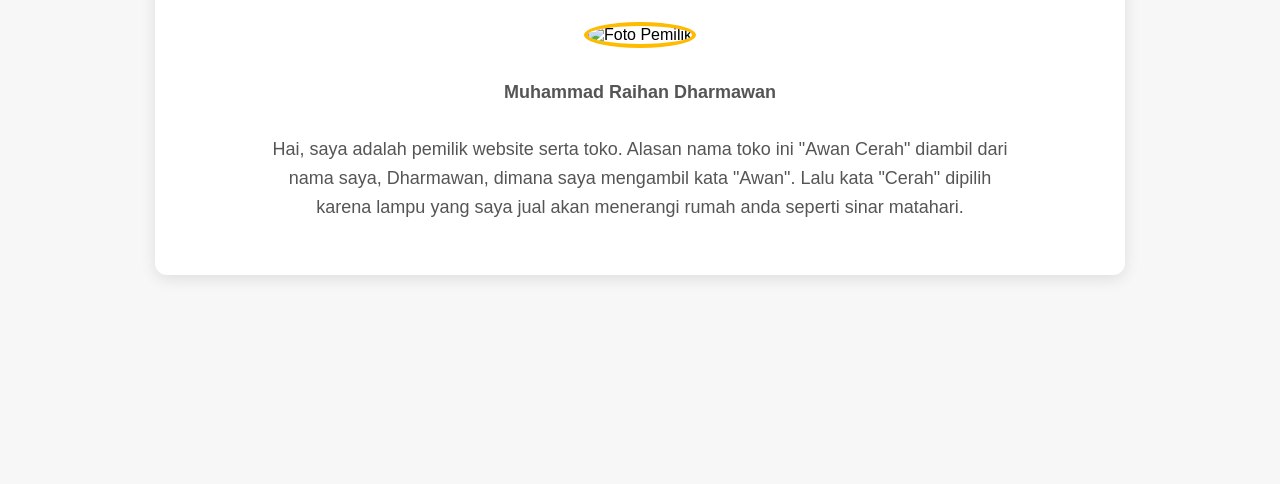
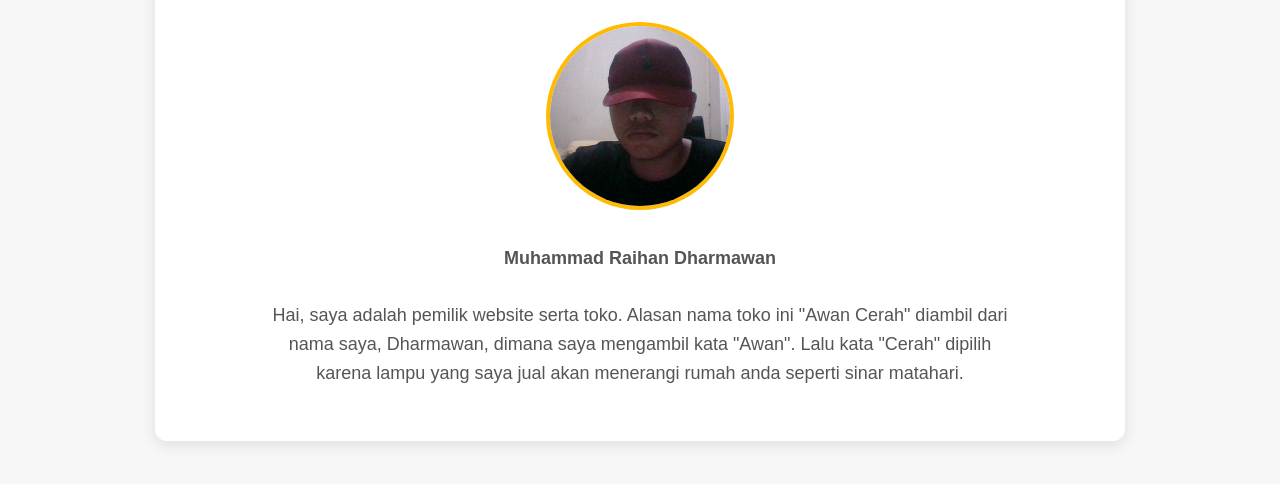
Before and after one commit to rehannawan/toko-lampu-2, a plain HTML site: page profil.html in a window 1280 px wide. Shown: the part 192-676 px from the top of the page. Drawn offline with Linux system fonts and the light colour scheme.

Commit message:
profil.html

```diff
--- a/profil.html
+++ b/profil.html
@@ -107,7 +107,7 @@
 
             <!-- FOTO RANDOM -->
             <div class="photo">
-                <img src="img/rehan.jpg" alt="Foto Pemilik">
+                <img src="rehan.jpg" alt="Foto Pemilik">
             </div>
 
             <!-- NAMA -->
```
